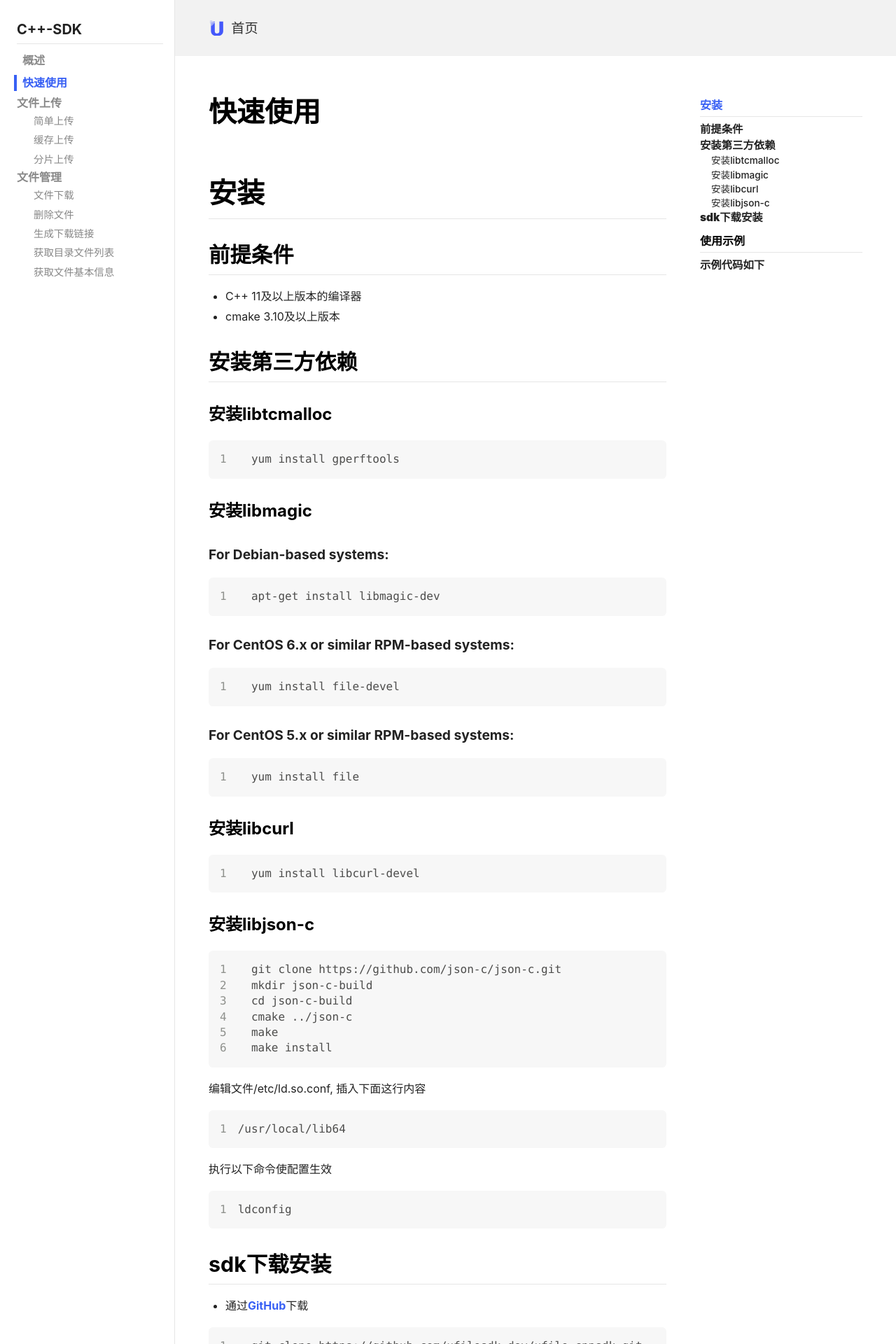
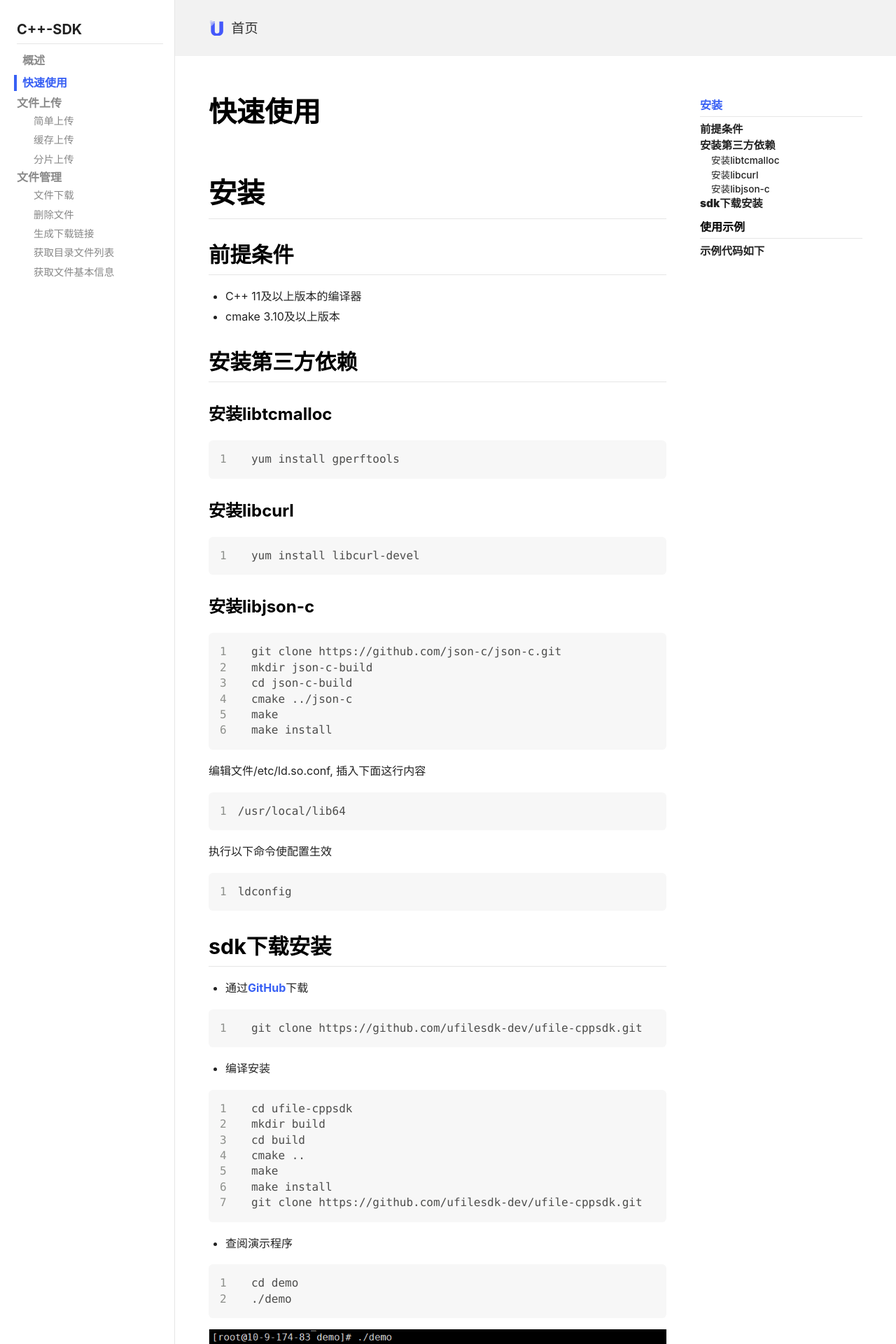
Before and after one commit to ucloud-us3/ucloud-us3.github.io, a Jekyll site: the page built from collections/_cpp-sdk/快速使用.md, in a window 1280 px wide. Shown: the top 1920 px of the page at 70% size. Built offline with Jekyll 4.4.1, drawn with Linux system fonts in a browser that asks for light colours; nearby versions of some CDN libraries; comment, search, counter and statistics services are not loaded.

Commit message:
c++ sdk 去除libmagic库的使用

```diff
--- a/collections/_cpp-sdk/快速使用.md
+++ b/collections/_cpp-sdk/快速使用.md
@@ -17,29 +17,6 @@ sidebar:
 <div class="copyable" markdown="1">
 {% highlight shell linenos %}
   yum install gperftools
-{% endhighlight %}
-</div>
-
-### 安装libmagic
-
-#### For Debian-based systems:
-<div class="copyable" markdown="1">
-{% highlight shell linenos %}
-  apt-get install libmagic-dev
-{% endhighlight %}
-</div>
-
-#### For CentOS 6.x or similar RPM-based systems:
-<div class="copyable" markdown="1">
-{% highlight shell linenos %}
-  yum install file-devel
-{% endhighlight %}
-</div>
-
-#### For CentOS 5.x or similar RPM-based systems:
-<div class="copyable" markdown="1">
-{% highlight shell linenos %}
-  yum install file
 {% endhighlight %}
 </div>
 
```
